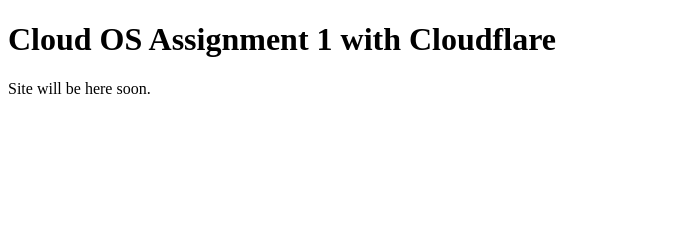
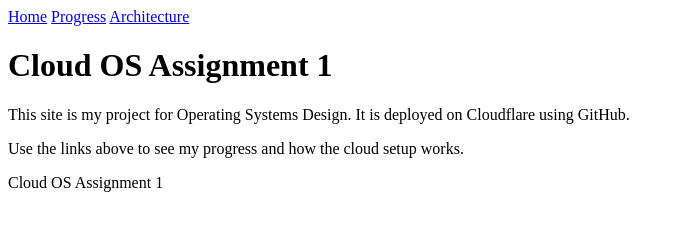
Before and after one commit to nwukepearlrose1-hue/Cloud-os-site, a plain HTML site: page public/index.html in a window 1280 px wide. Shown: the whole page, without its empty margins (0-680 px from the left). Drawn offline with Linux system fonts and the light colour scheme.

Commit message:
Enhance index.html with structured content
Added header, main content, and footer to index.html.

```diff
--- a/public/index.html
+++ b/public/index.html
@@ -3,10 +3,26 @@
 <head>
   <meta charset="UTF-8">
   <meta name="viewport" content="width=device-width, initial-scale=1">
-  <title>Cloud OS Project</title>
+  <title>Home | Cloud OS Project</title>
+  <link rel="stylesheet" href="style.css">
 </head>
 <body>
-  <h1>Cloud OS Assignment 1 with Cloudflare </h1>
-  <p>Site will be here soon.</p>
-</body
+  <header>
+    <nav aria-label="Main navigation">
+      <a href="index.html">Home</a>
+      <a href="progress.html">Progress</a>
+      <a href="architecture.html">Architecture</a>
+    </nav>
+  </header>
+
+  <main>
+    <h1>Cloud OS Assignment 1</h1>
+    <p>This site is my project for Operating Systems Design. It is deployed on Cloudflare using GitHub.</p>
+    <p>Use the links above to see my progress and how the cloud setup works.</p>
+  </main>
+
+  <footer>
+    <p>Cloud OS Assignment 1</p>
+  </footer>
+</body>
 </html>
```
